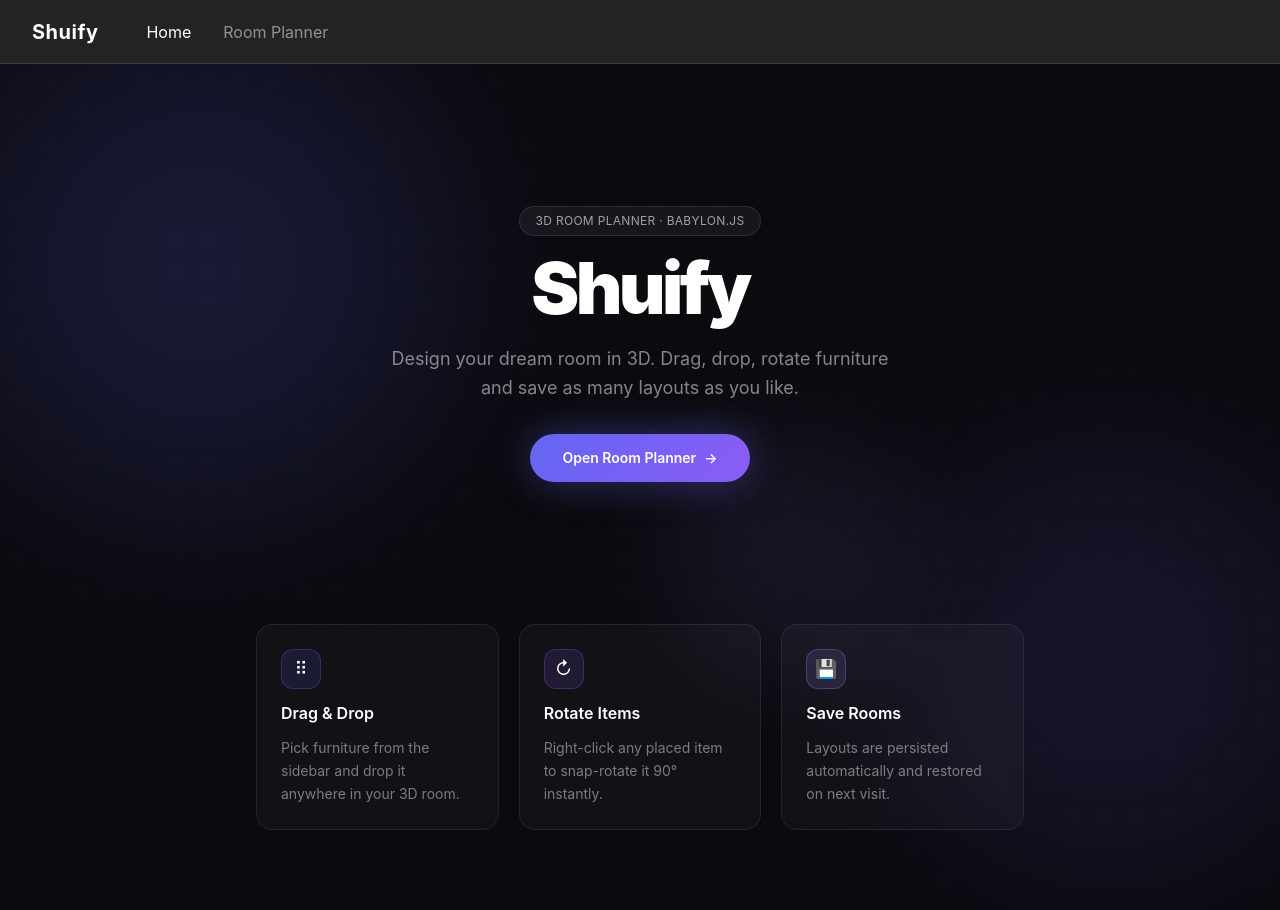
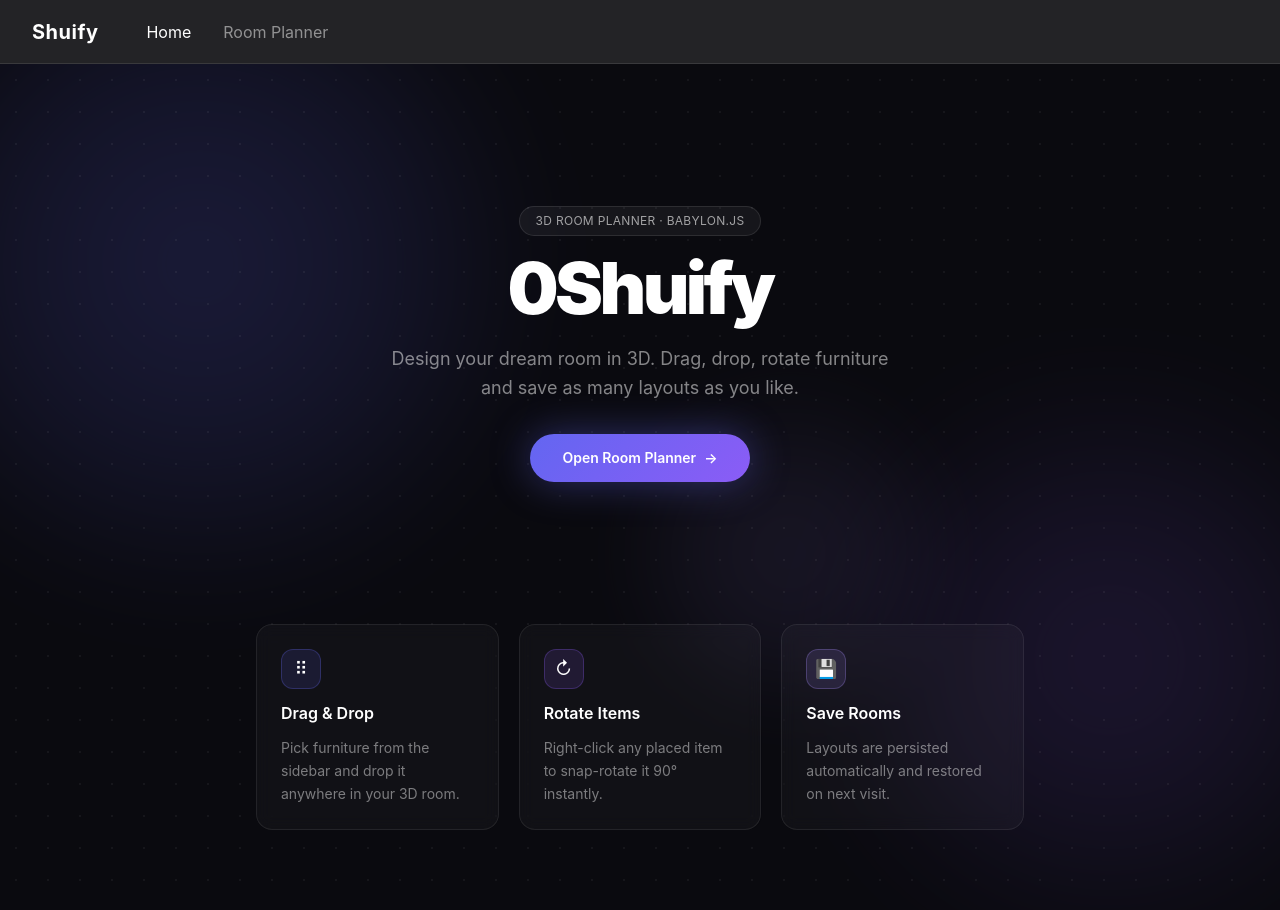
Before and after one commit to LeoB-Dev/Shuify, a React (Vite) app: page / in a window 1280 px wide. Built offline with nearby package versions, Linux system fonts and the light colour scheme.

Commit message:
Test deployment after merging branches

```diff
--- a/src/pages/Home.jsx
+++ b/src/pages/Home.jsx
@@ -36,7 +36,7 @@
         </div>
 
         <h1 className="text-7xl font-black tracking-tighter mb-5 text-white">
-          Shuify
+          0Shuify
         </h1>
 
         <p className="text-white/50 text-lg leading-relaxed max-w-lg mb-8">
```
